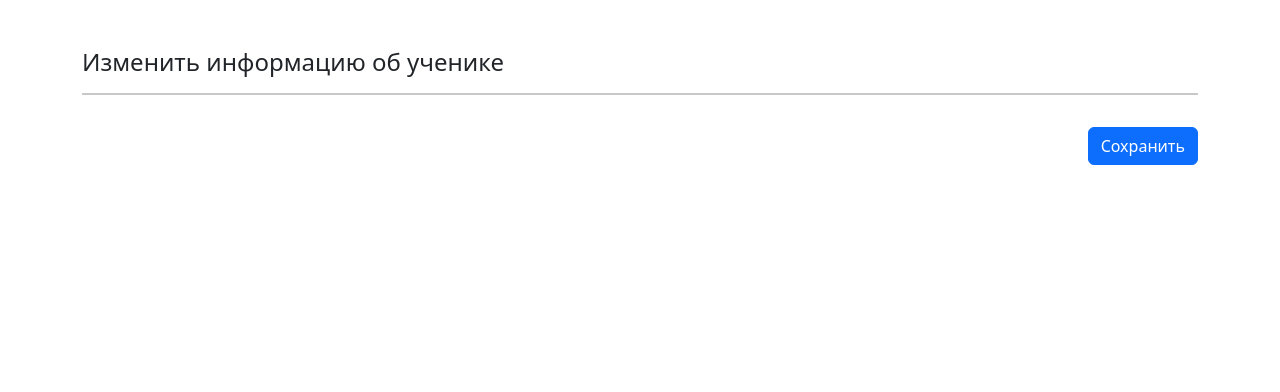
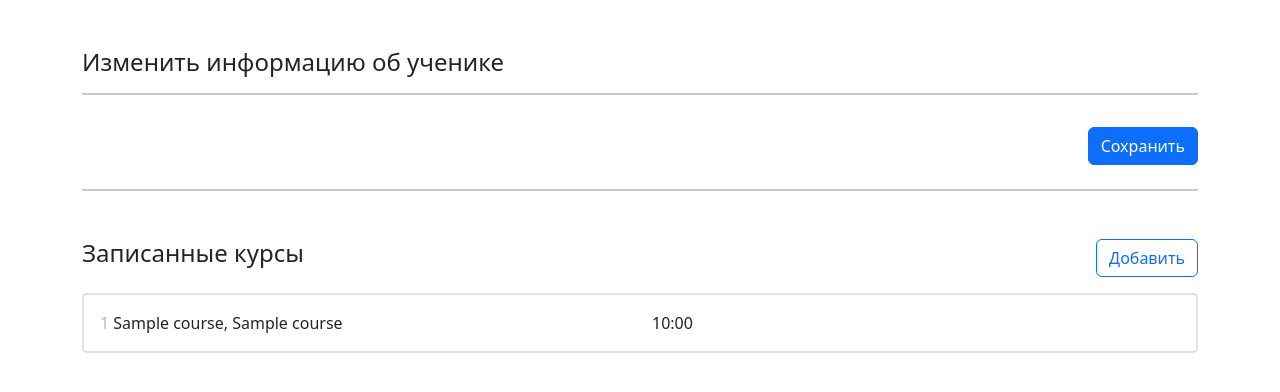
Before and after one commit to umarkhashimov/attendance-back, a Django app: template templates/student_update.html in a window 1280 px wide. Shown: the part 54-446 px from the top of the page. Run offline with Django 5.2, Linux system fonts and the light colour scheme; the template is opened without the code that fills it: most values are stand-ins (such as "Sample title", 1, 10 or a date in 2020); some libraries are stand-ins or nearby versions.

Commit message:
enrollment create

```diff
--- a/students/models.py
+++ b/students/models.py
@@ -30,8 +30,8 @@ class Enrollment(models.Model):
     student = models.ForeignKey(StudentModel, on_delete=models.CASCADE)
     course = models.ForeignKey(CourseModel, on_delete=models.CASCADE)
     balance = models.DecimalField(max_digits=10, decimal_places=2, default=0.00)  # Balance per course
-    status = models.BooleanField(default=True, null=True)
-    trial_lesson = models.BooleanField(default=False, null=True)
+    status = models.BooleanField(default=True)
+    trial_lesson = models.BooleanField(default=True)
     hold = models.IntegerField(default=0, null=True)
 
     def __str__(self):
--- a/templates/course_detail.html
+++ b/templates/course_detail.html
@@ -23,7 +23,7 @@
       <a href="{% url "students:create_enrollment_from_course" course_id=obj.id %}" class="btn btn-outline-primary">Добавить</a>
     </div>
     {% for obj in enrollments %}
-      <div class="border-2 border p-3 d-block course-list-item my-3">
+      <a href="{% url "students:update_enrollment" pk=obj.id %}?next={{request.path}}" class="border-2 border p-3 d-block course-list-item my-3">
         <div class="row">
           <div class="col-12 col-md-6 mb-3 mb-sm-4 mb-md-0 d-flex align-items-center">
             <p class="text-dark m-0">{{ obj.student.full_name|capfirst }}</p>
@@ -37,7 +37,7 @@
             </p>
           </div>
         </div>
-      </div>
+      </a>
     {% empty %}
       <p class="text-center text-secondary">Нет Учеников.</p>
     {% endfor %}
--- a/templates/student_update.html
+++ b/templates/student_update.html
@@ -18,5 +18,38 @@
         <button type="submit" class="btn btn-primary">Сохранить</button>
       </div>
     </form>
+
+    <hr class="table-group-divider mt-4" />
+    <div class="mt-5 mb-2 d-flex align-items-center justify-content-between">
+      <h4 class="">Записанные курсы</h4>
+      <a href="{% url "students:create_enrollment_from_student" student_id=student.id %}" class="btn btn-outline-primary">Добавить</a>
+    </div>
+    {% for obj in enrollments %}
+      <a href="{% url 'students:update_enrollment' pk=obj.id %}?next={{request.path}}" class="border-2 border p-3 d-block course-list-item my-3">
+        <div class="row">
+          <div class="col-12 col-md-6 mb-3 mb-sm-4 mb-md-0 d-flex align-items-center">
+            <p class="text-dark m-0">
+              <span class="bandge text-secondary opacity-50">{{ obj.course.id }}</span>
+              {{ obj.course.subject|capfirst }},
+              {{ obj.course.course_name|capfirst }}
+            </p>
+          </div>
+          <div class="col-12 col-sm-2 col-md-1 d-flex align-items-center">
+            <p class="text-dark m-0">{{ obj.course.lesson_time|time:'H:i' }}</p>
+          </div>
+          <div class="col-12 col-sm-10 col-md-5 d-flex align-items-center">
+            <p class="main-lesson-days m-0 text-dark">
+              {% for key, value in obj.course.weekdays.choices.items %}
+                {% if key in obj.course.weekdays %}
+                  <span>{{ value }}</span>
+                {% endif %}
+              {% endfor %}
+            </p>
+          </div>
+        </div>
+      </a>
+    {% empty %}
+      <p class="text-center text-secondary">Нет груп.</p>
+    {% endfor %}
   </div>
 {% endblock %}
```
Also changed, not shown: students/urls.py (+5 -4 lines), students/views.py (+42 -10 lines), templates/update_enrollment.html (added, +21 -0 lines), students/migrations/0007_alter_enrollment_hold_alter_enrollment_status_and_more.py (added), students/migrations/0008_alter_enrollment_status_and_more.py (added).
